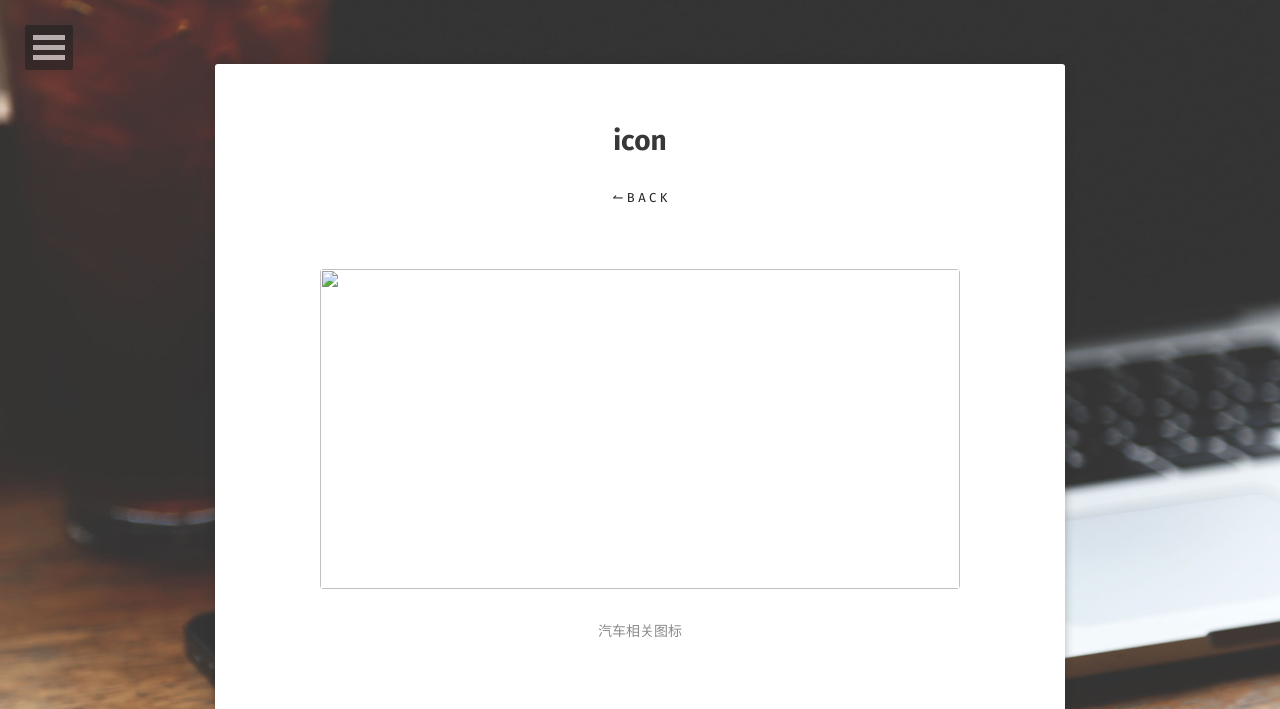
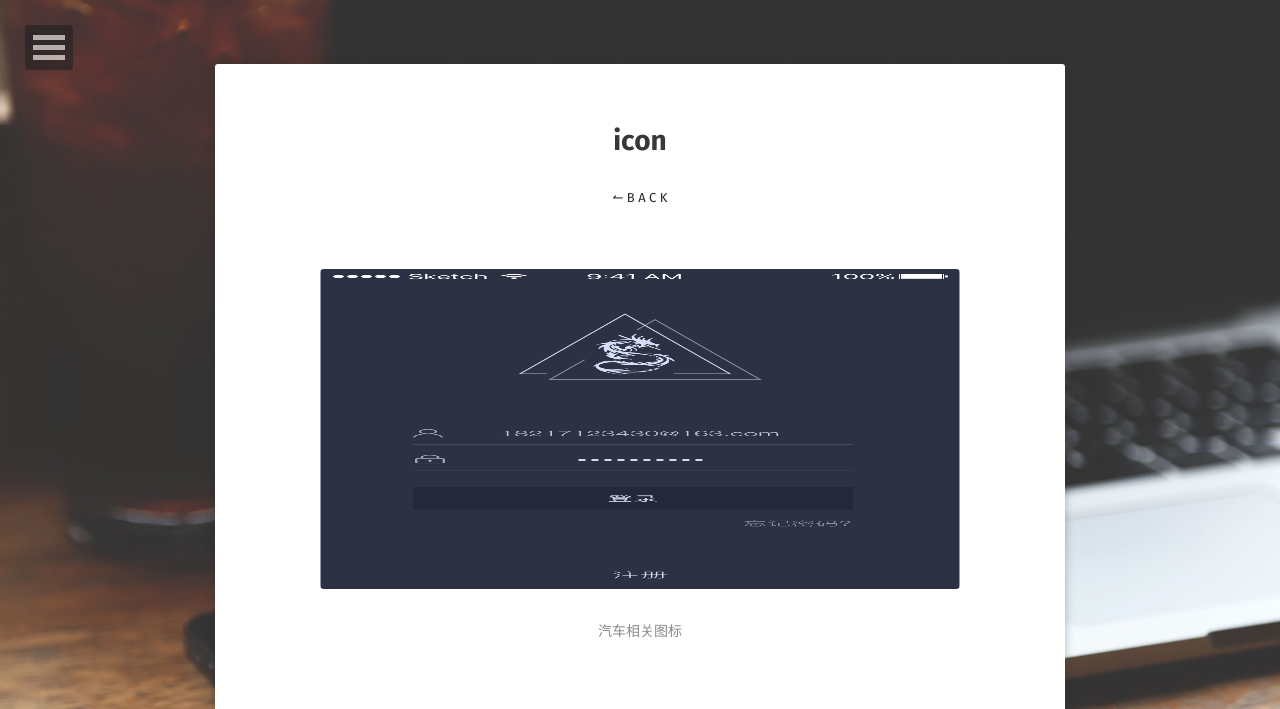
Before and after one commit to FionaLu/FionaLu.github.io, a Jekyll site: the page built from _posts/2016-12-18-icon.md, in a window 1280 px wide. Shown: the top 709 px of the page. Built offline with Jekyll 4.4.1, drawn with Linux system fonts in a browser that asks for light colours; some web fonts are replaced; comment, search, counter and statistics services are not loaded; grey boxes are pictures that could not be loaded.

```diff
--- a/_layouts/post-list.html
+++ b/_layouts/post-list.html
@@ -17,8 +17,8 @@ layout: compress
             <div class="content">
                 <div class="post-title">
                     <h1>{{ page.title }}</h1>
-                    <a class="btn zoombtn" href="{{site.url}}">
-                        <i class="fa fa-home"></i>
+                    <a class="btnBack" href="{{site.url}}">
+                        H O M E
                     </a>
                 </div>
                 <div class="post-list">
--- a/_posts/2016-12-18-icon.md
+++ b/_posts/2016-12-18-icon.md
@@ -15,7 +15,7 @@ comments: true
 ---
 
 
-<figure><img src="/assets/img/icon/01.png" style="width: 640px; height: 320px;"></figure>
+<figure><img src="/assets/img/01.png" style="width: 640px; height: 320px;"></figure>
 <center>
 	<figcaption>汽车相关图标</figcaption>
 </center>
```
Also changed, not shown: _posts/2016-12-17-tianChi.md (+2 -0 lines), assets/img/02.png (added), 4 other files.
